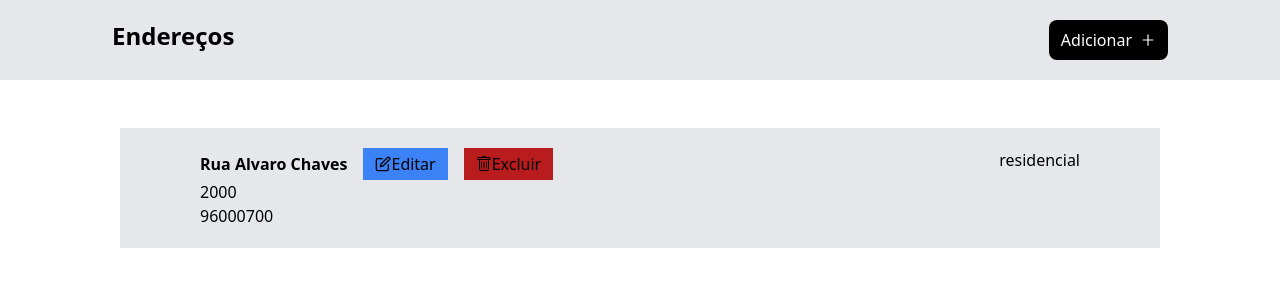
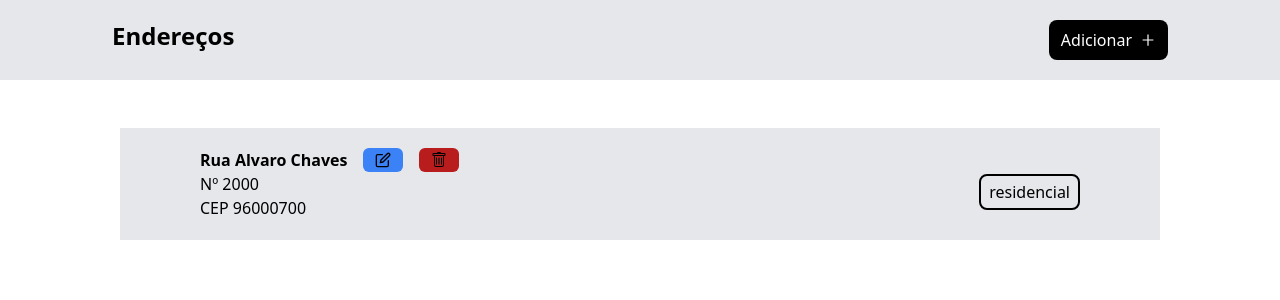
Before and after one commit to rafaellef/desafio-publi-crud, a Next.js app: page / in a window 1280 px wide. Shown: the top 300 px of the page. Built offline with nearby package versions, Linux system fonts and the light colour scheme.

Commit message:
Ajuste de Layout

```diff
--- a/src/pages/index.js
+++ b/src/pages/index.js
@@ -22,30 +22,30 @@ const Home = () => {
               <div>
                 {enderecos.map(endereco => (
                   // eslint-disable-next-line react/jsx-key
-                  <div className="bg-gray-200 px-20 py-5 m-2 flex justify-between" key={endereco.id}>
+                  <div className="bg-gray-200 px-20 py-5 m-2 flex justify-between items-center flex-wrap" key={endereco.id}>
                     <div>
                       <div className="flex justify-end items-center">
                         <h1 className="font-bold mr-4">{endereco.nome}</h1>
                         <button
                         onClick={() => push("/edit/" + endereco.id)} /*Usando push aqui para enviar usuário para página de edição de cada endereço*/
-                        className="bg-blue-500 hover:bg-blue-400 px-3 py-1 inline-flex items-center">
+                        className="bg-blue-500 hover:bg-blue-400 px-3 py-1 inline-flex items-center rounded-md">
                           <FiEdit />
-                          Editar
+
                         </button>
                         <button
                         onClick={(e) => {
                           e.stopPropagation();
                           excluirEndereco(endereco.id);
                         }}
-                        className="bg-red-700 hover:bg-red-600 px-3 py-1 ml-4 mr-4 inline-flex items-center">
+                        className="bg-red-700 hover:bg-red-600 px-3 py-1 ml-4 mr-4 inline-flex items-center rounded-md">
                           <BsTrash />
-                          Excluir
+
                         </button>
                       </div>
-                      <p>{endereco.numero}</p>
-                      <p>{endereco.cep}</p>
+                      <p>Nº {endereco.numero}</p>
+                      <p>CEP {endereco.cep}</p>
                     </div>
-                    <p>{endereco.tipo}</p>
+                    <p className="border-solid border-2 border-black px-2 py-1 rounded-lg items-center inline-block mt-4">{endereco.tipo}</p>
                   </div>
                 ))}
               </div>
--- a/src/pages/novoEndereco.js
+++ b/src/pages/novoEndereco.js
@@ -48,7 +48,7 @@ const EnderecoForm = () => {
 
             <form
                 onSubmit={handleSubmit}
-                className="flex flex-col w-full bg-gray-200 mt-20 justify-center items-center rounded-lg">
+                className="flex flex-col w-full bg-gray-200 mt-10 justify-center items-center rounded-lg">
                 <h1 className="text-xl py-2 font-semibold" /*Criando condicional para alterar texto da página */>{query.id ? 'Editar Endereço' : 'Adicionar Endereço'}</h1>
 
                 <input
```
